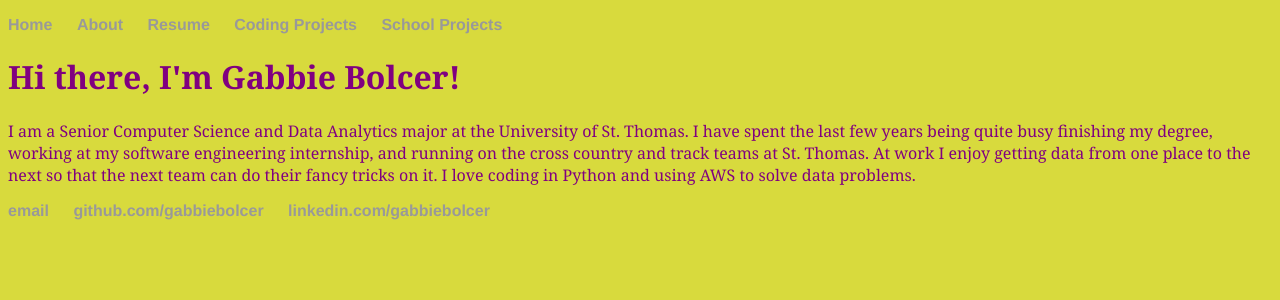
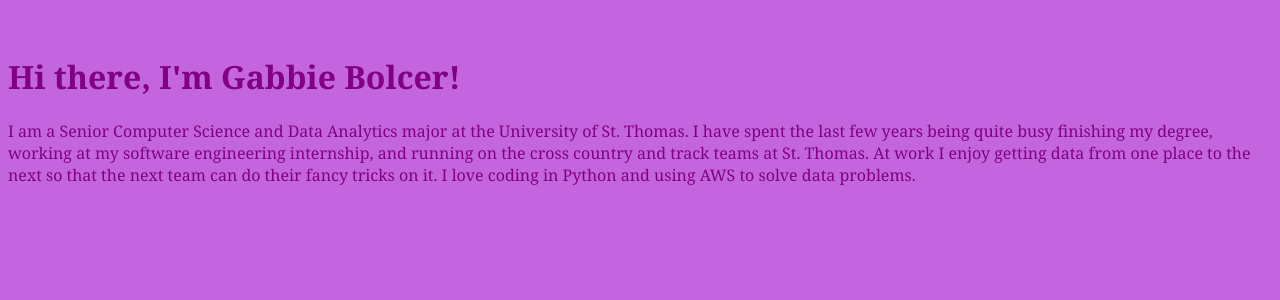
Before and after one commit to gabbiebolcer/gabbiebolcer.github.io, a Jekyll site: the page built from index.html, in a window 1280 px wide. Shown: the top 300 px of the page. Built offline with Jekyll 4.4.1, drawn with Linux system fonts in a browser that asks for light colours.

Commit message:
Update main.css

```diff
--- a/css/main.css
+++ b/css/main.css
@@ -1,7 +1,14 @@
 body {
     font-family: Georgia, Times, serif;
     color: purple;
-    background-color: #d8da3d
+    background-color: #c465e0
+}
+.header {
+  padding: 60px;
+  text-align: center;
+  background: #1abc9c;
+  color: white;
+  font-size: 30px;
 }
 nav ul, footer ul {
     font-family:'Helvetica', 'Arial', 'Sans-Serif';
@@ -15,6 +22,6 @@
 }
 a {
     text-decoration: none;
-    color: #999;
+    color: #c465e0;
 }
 a:hover {
```
